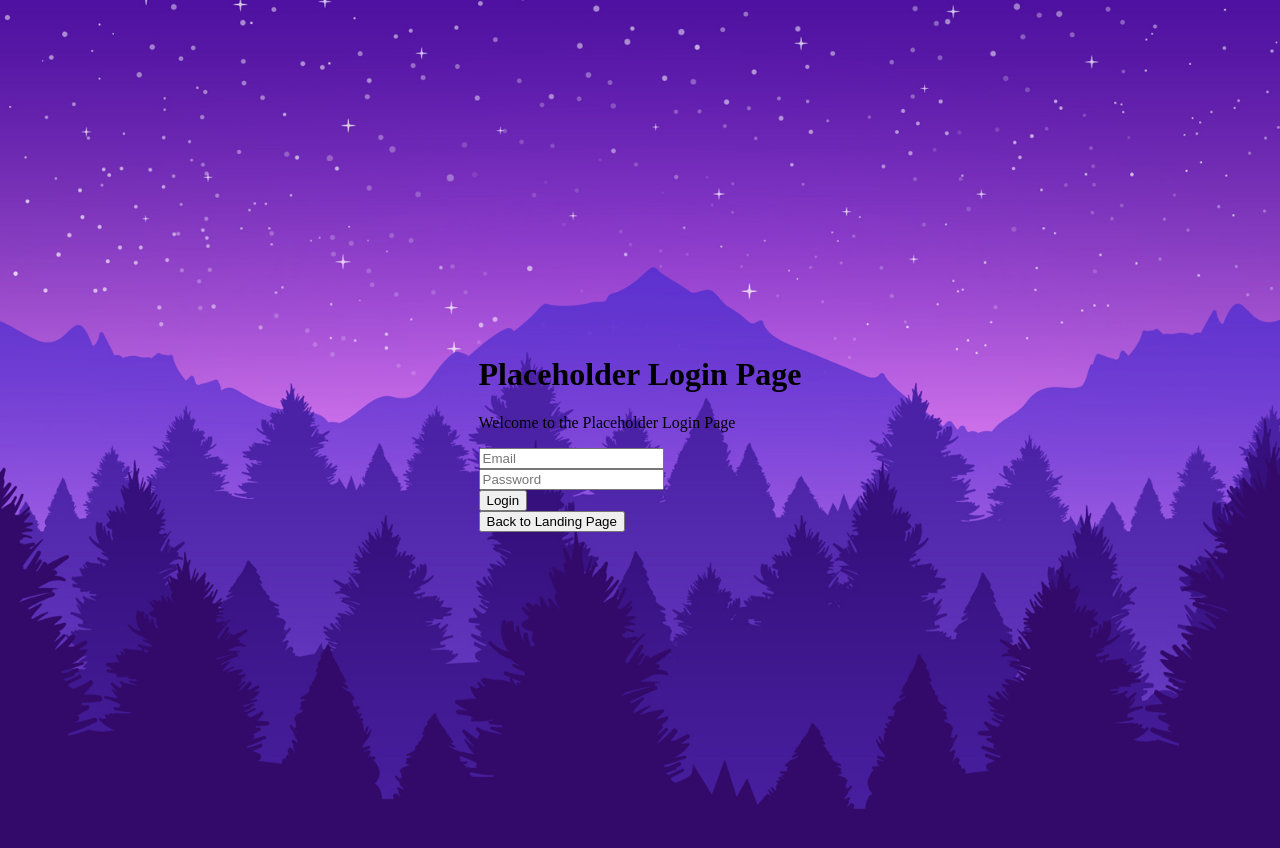
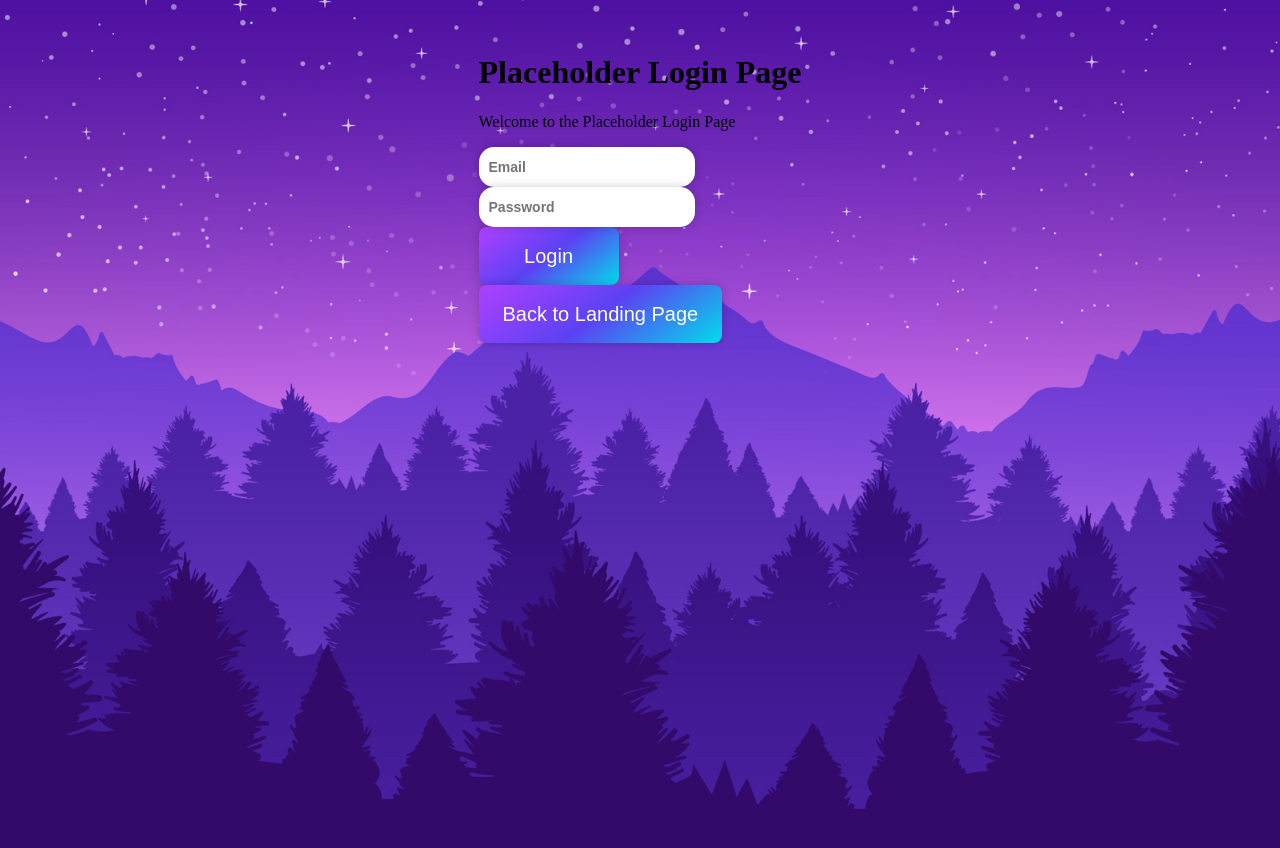
Before and after one commit to CloverCodes7062/chat-app-nextjs, a Next.js app: page /login in a window 1280 px wide. Shown: the top 848 px of the page. Built offline with nearby package versions, Linux system fonts and the light colour scheme; no server answers.

Commit message:
still styling

```diff
--- a/app/globals.css
+++ b/app/globals.css
@@ -2,7 +2,6 @@ body {
     position: relative;
     display: flex;
     justify-content: center;
-    align-items: center;
     padding: 25px;
     min-height: 100vh;
     background: url('../images/img.jpg') no-repeat;
@@ -10,3 +9,52 @@ body {
     background-position: center;
     overflow-x: auto;
 }
+
+button {
+    align-items: center;
+    background-image: linear-gradient(144deg,#AF40FF, #5B42F3 50%,#00DDEB);
+    border: 0;
+    border-radius: 8px;
+    box-shadow: 0 0 10px rgba(0, 0, 0, .2);
+    box-sizing: border-box;
+    color: #FFFFFF;
+    display: flex;
+    font-size: 20px;
+    justify-content: center;
+    line-height: 1em;
+    max-width: 100%;
+    min-width: 140px;
+    padding: 19px 24px;
+    text-decoration: none;
+    user-select: none;
+    -webkit-user-select: none;
+    touch-action: manipulation;
+    white-space: nowrap;
+    cursor: pointer;
+    outline: none;
+    border: none;
+}
+
+button:hover {
+    box-shadow: 0 0 10px rgba(186, 88, 224, 0.75);
+}
+
+a {
+    outline: none;
+    border: none;
+    text-decoration: none;
+    max-width: fit-content;
+    max-height: fit-content;
+}
+
+input {
+    outline: none;
+    border: none;
+    border-radius: 15px;
+    height: 20px;
+    padding: 10px;
+    color: #000;
+    font-weight: bold;
+    font-size: 14px;
+    box-shadow: 0 0 10px rgba(0, 0, 0, .2);
+}
--- a/app/page.jsx
+++ b/app/page.jsx
@@ -32,13 +32,13 @@ export default function HomePage() {
         <div style={{ display: 'flex', flexDirection: 'column', minHeight: '100vh' }}>
             <h1 style={{ color: '#fff', textAlign: 'center' }}>Chat App Landing Page</h1>
             <div style={btnContainerStyles}>
-                <Link href="/login" style={{ outline: 'none', border: 'none', textDecoration: 'none' }}>
+                <Link href="/login">
                     <button className={styles.btn}>Login</button>
                 </Link>
-                <Link href="/register" style={{ outline: 'none', border: 'none', textDecoration: 'none' }}>
+                <Link href="/register">
                     <button className={styles.btn}>Register</button>
                 </Link>
-                <Link href="/viewChatrooms" style={{ outline: 'none', border: 'none', textDecoration: 'none' }}>
+                <Link href="/viewChatrooms">
                     <button className={styles.btn}>View Chatrooms</button>
                 </Link>
                 <button className={styles.btn} onClick={handleSignOut}>Sign Out</button>
```
Also changed, not shown: app/landingPage.module.css (+0 -29 lines), app/viewChatrooms/page.jsx (+18 -11 lines).
